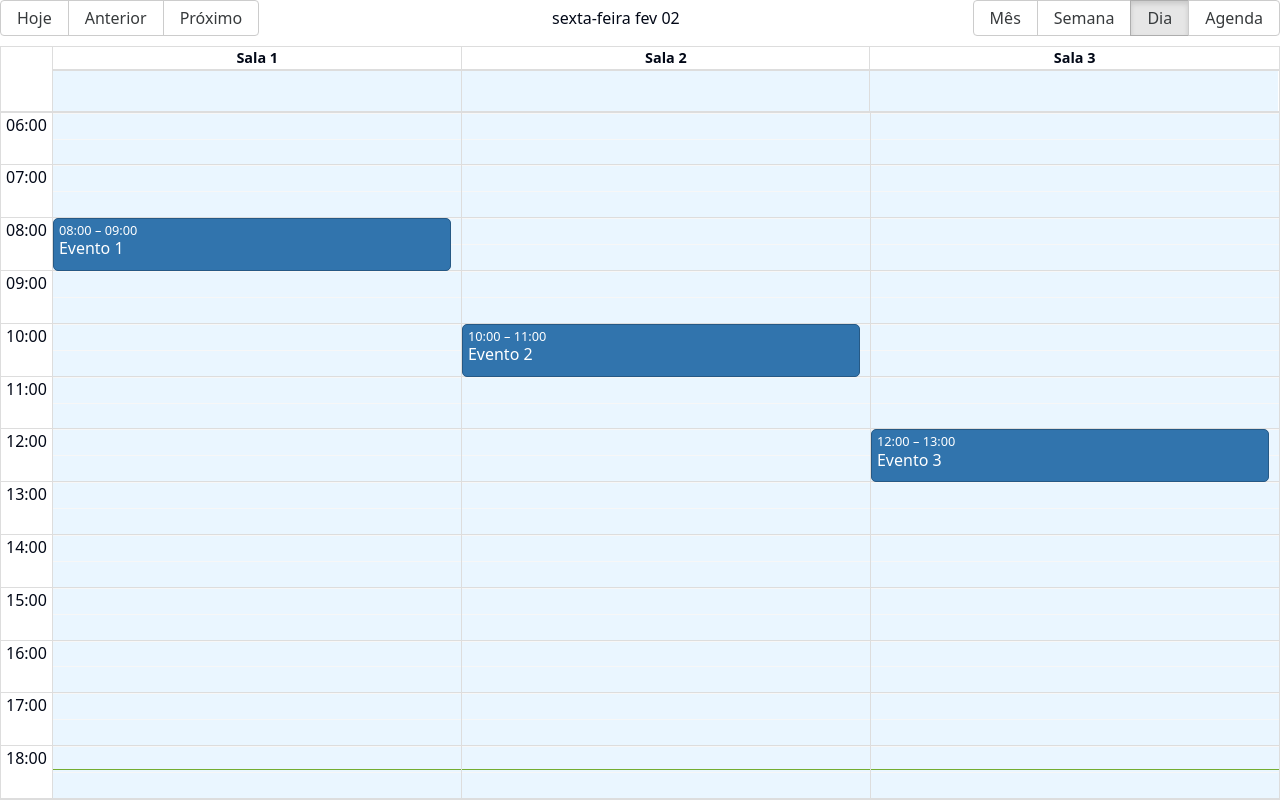
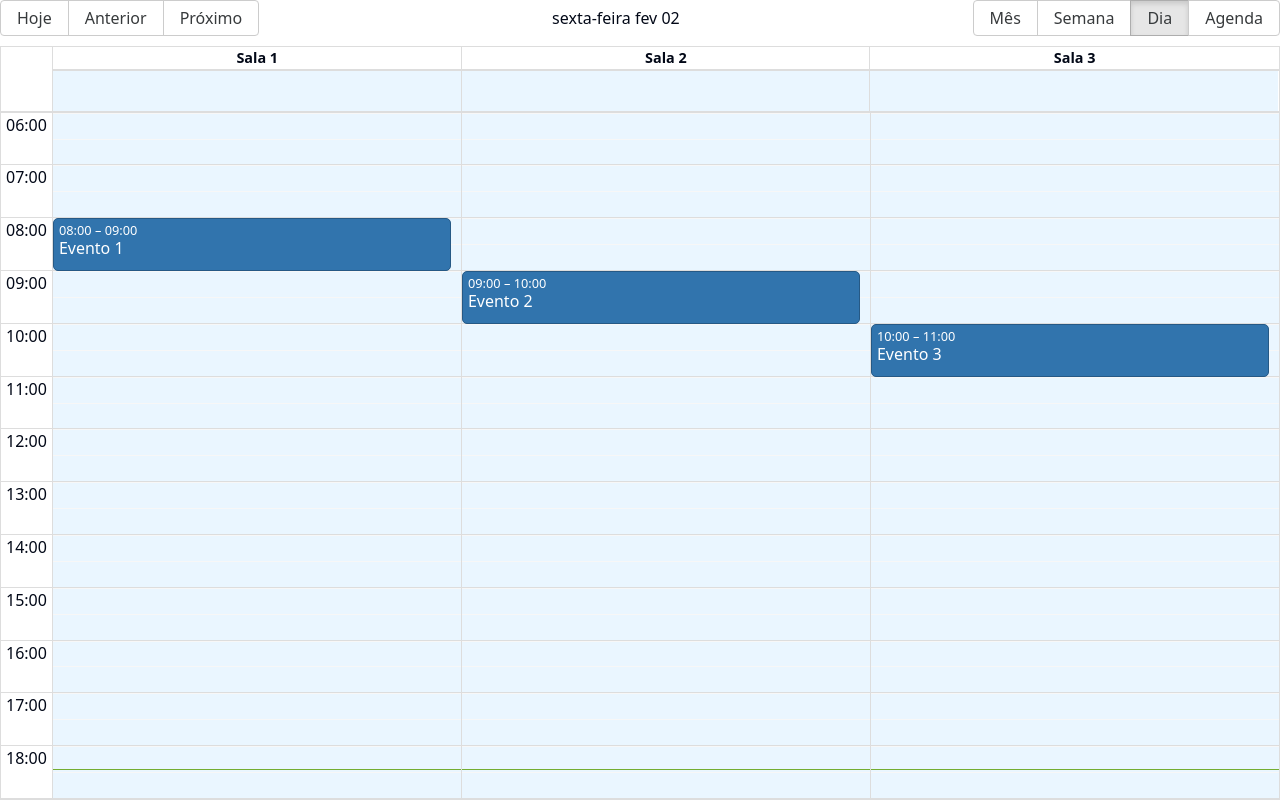
Before and after one commit to NicolasBonnefont/react-big-calendar, a Next.js app: page / in a window 1280 px wide. Built offline with nearby package versions, Linux system fonts and the light colour scheme.

Commit message:
ajustado datas dos eventos

```diff
--- a/src/app/page.tsx
+++ b/src/app/page.tsx
@@ -25,20 +25,20 @@ export default function MyCalendar() {
   const events = [
     {
       title: 'Evento 1',
-      start: new Date(2024, 1, 2, 8, 0),
-      end: new Date(2024, 1, 2, 9, 0),
+      start: addHours((startOfDay(new Date())), 8),
+      end: addHours((startOfDay(new Date())), 9),
       resourceId: 'sala1',
     },
     {
       title: 'Evento 2',
-      start: new Date(2024, 1, 2, 10, 0),
-      end: new Date(2024, 1, 2, 11, 0),
+      start: addHours((startOfDay(new Date())), 9),
+      end: addHours((startOfDay(new Date())), 10),
       resourceId: 'sala2',
     },
     {
       title: 'Evento 3',
-      start: new Date(2024, 1, 2, 12, 0),
-      end: new Date(2024, 1, 2, 13, 0),
+      start: addHours((startOfDay(new Date())), 10),
+      end: addHours((startOfDay(new Date())), 11),
       resourceId: 'sala3',
     },
   ];
```
